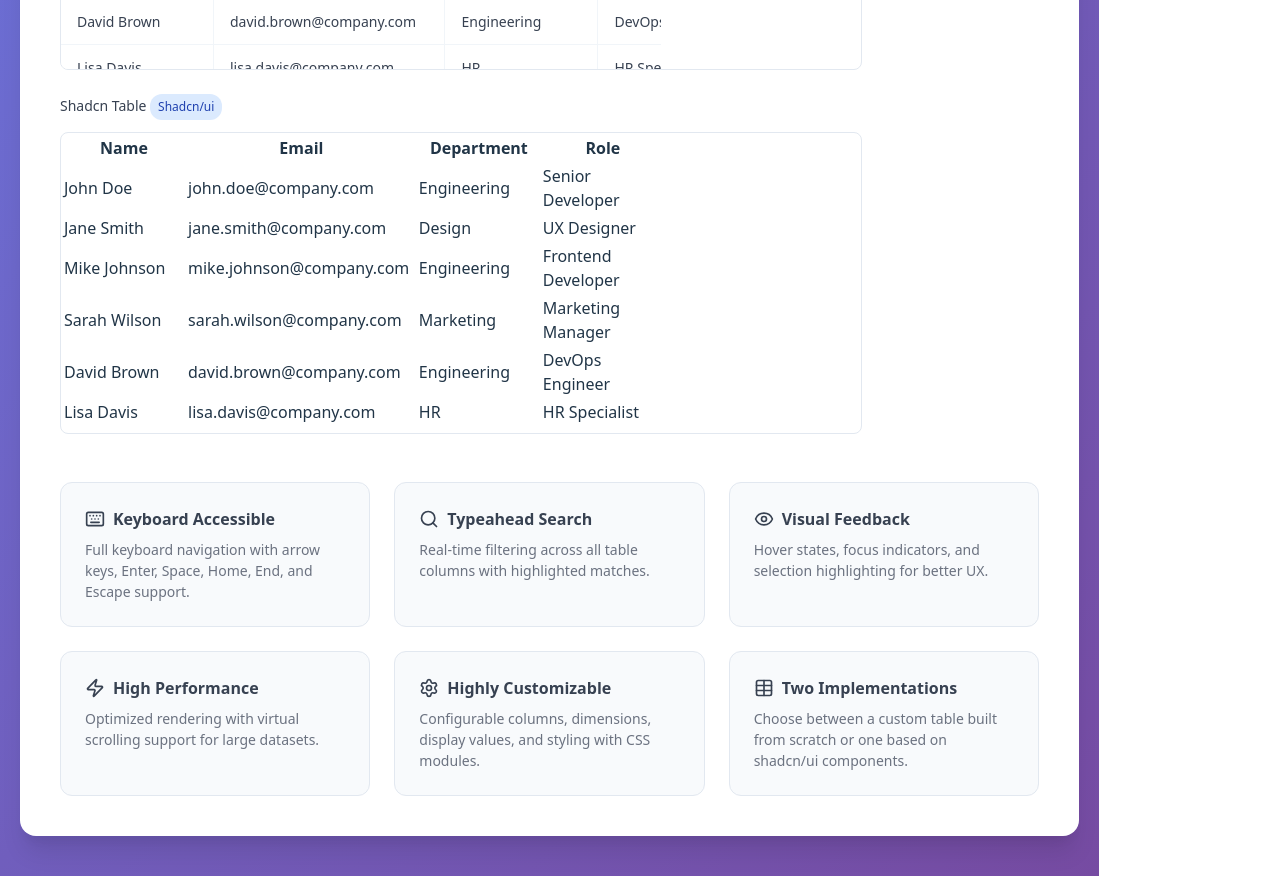
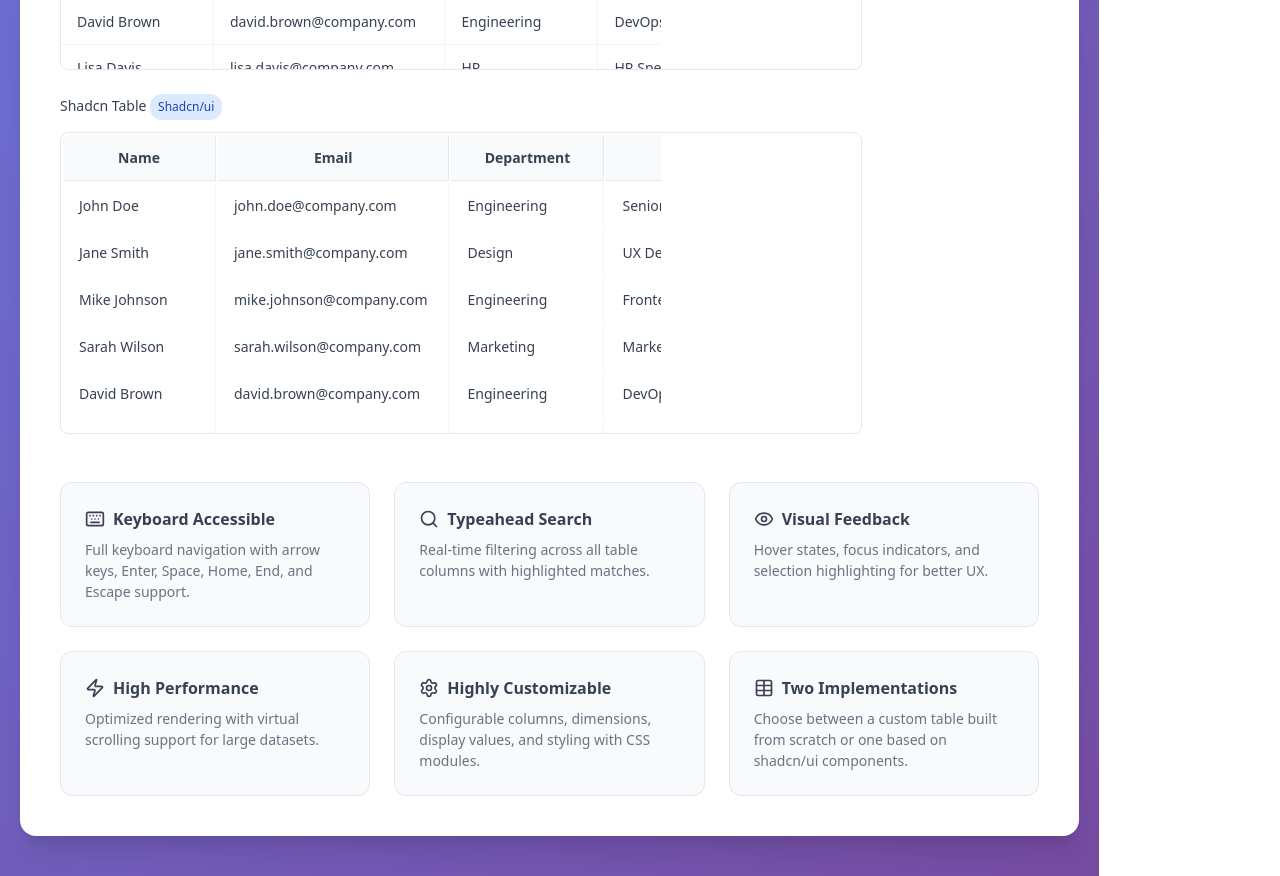
Before and after one commit to syed-ahmad/ubs-prototypes, a React (Vite) app: page / in a window 1280 px wide. Shown: the part 1000-1876 px from the top of the page. Built offline with nearby package versions, Linux system fonts and the light colour scheme.

Commit message:
chore: fix shadcn table styles to make it visible (tw styles were removed)

```diff
--- a/src/components/ui/table.tsx
+++ b/src/components/ui/table.tsx
@@ -9,7 +9,7 @@ const Table = React.forwardRef<
   <div className="relative w-full overflow-auto">
     <table
       ref={ref}
-      className={cn("w-full caption-bottom text-sm", className)}
+      className={cn("w-full caption-bottom text-sm table", className)}
       {...props}
     />
   </div>
@@ -42,10 +42,7 @@ const TableFooter = React.forwardRef<
 >(({ className, ...props }, ref) => (
   <tfoot
     ref={ref}
-    className={cn(
-      "border-t bg-muted/50 font-medium [&>tr]:last:border-b-0",
-      className
-    )}
+    className={cn("border-t font-medium [&>tr]:last:border-b-0", className)}
     {...props}
   />
 ));
@@ -57,10 +54,7 @@ const TableRow = React.forwardRef<
 >(({ className, ...props }, ref) => (
   <tr
     ref={ref}
-    className={cn(
-      "border-b transition-colors hover:bg-muted/50 data-[state=selected]:bg-muted",
-      className
-    )}
+    className={cn("border-b transition-colors", className)}
     {...props}
   />
 ));
@@ -73,7 +67,7 @@ const TableHead = React.forwardRef<
   <th
     ref={ref}
     className={cn(
-      "h-12 px-4 text-left align-middle font-medium text-muted-foreground [&:has([role=checkbox])]:pr-0",
+      "h-12 px-4 text-left align-middle font-medium [&:has([role=checkbox])]:pr-0",
       className
     )}
     {...props}
@@ -97,11 +91,7 @@ const TableCaption = React.forwardRef<
   HTMLTableCaptionElement,
   React.HTMLAttributes<HTMLTableCaptionElement>
 >(({ className, ...props }, ref) => (
-  <caption
-    ref={ref}
-    className={cn("mt-4 text-sm text-muted-foreground", className)}
-    {...props}
-  />
+  <caption ref={ref} className={cn("mt-4 text-sm", className)} {...props} />
 ));
 TableCaption.displayName = "TableCaption";
 
```
